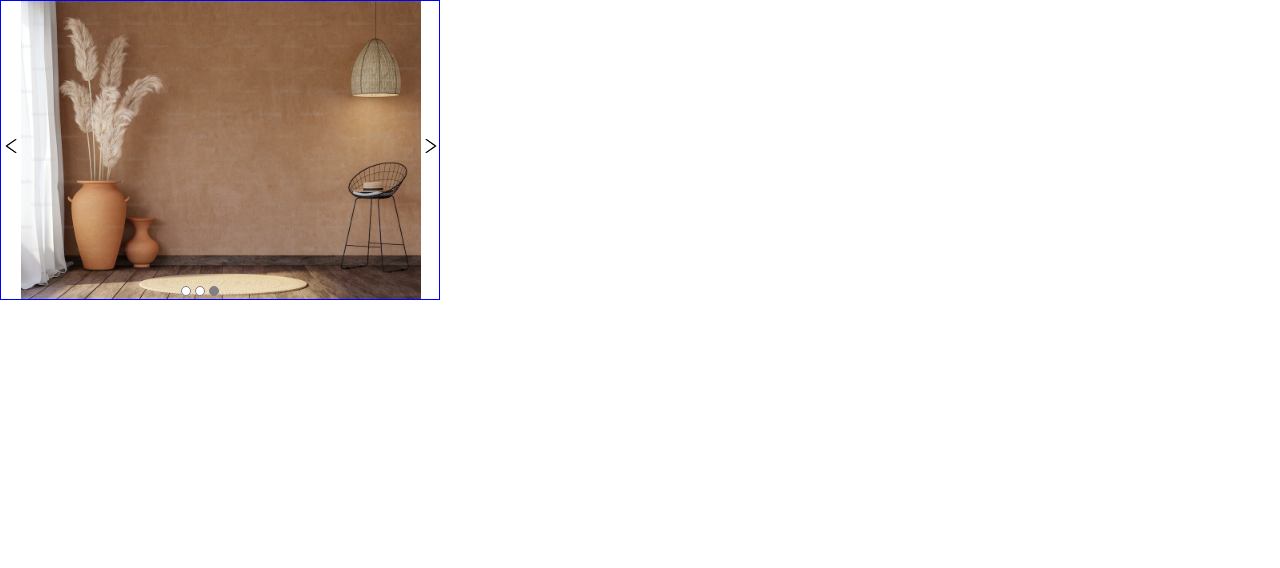
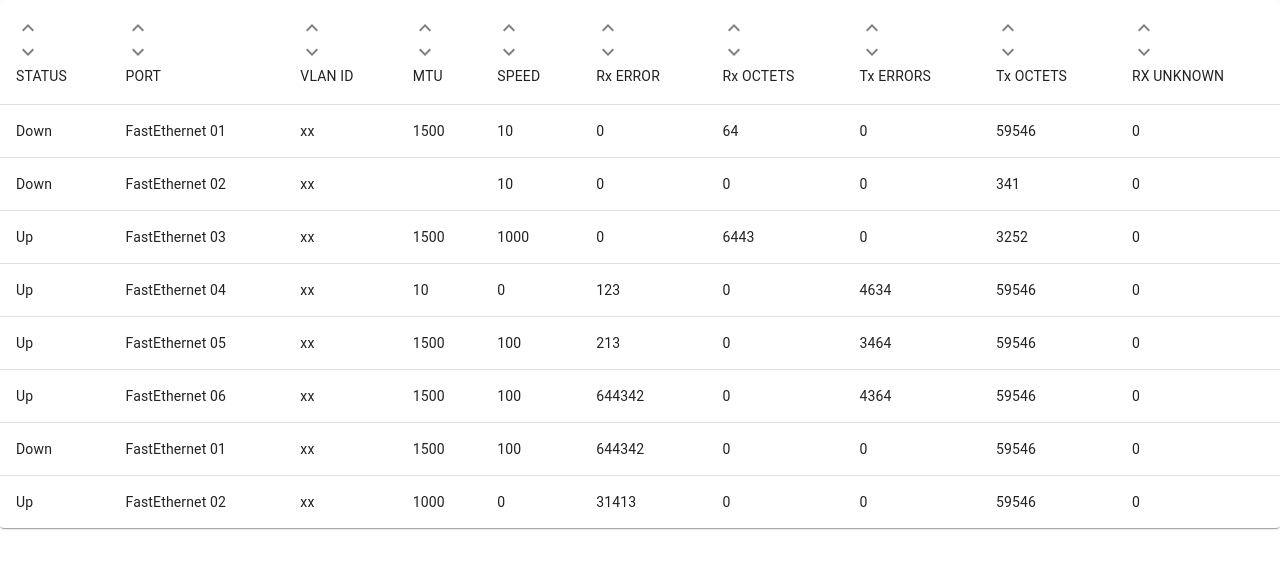
Before and after one commit to abdulkhaliquem9/react-horizontal-scroller, a React (Create React App) app: page / in a window 1280 px wide. Shown: the top 568 px of the page. Built offline with nearby package versions, Linux system fonts and the light colour scheme.

Commit message:
added Table with column wise sorting & added MUI dependency

```diff
--- a/package.json
+++ b/package.json
@@ -3,6 +3,10 @@
   "version": "0.1.0",
   "private": true,
   "dependencies": {
+    "@emotion/react": "^11.11.3",
+    "@emotion/styled": "^11.11.0",
+    "@mui/icons-material": "^5.15.7",
+    "@mui/material": "^5.15.7",
     "@testing-library/jest-dom": "^5.16.5",
     "@testing-library/react": "^13.3.0",
     "@testing-library/user-event": "^13.5.0",
--- a/src/App.js
+++ b/src/App.js
@@ -1,7 +1,9 @@
 // import Scroller from './components/scroller';
 // import DateCarousel from './components/DateCarousel';
 // import ScrollBanner from "./components/ScrollBanner";
-import Carousel from './components/Carousel';
+// import Carousel from './components/Carousel';
+import Table from './components/Table'
+import data from './components/Table/data'
 
 function App() {
   return (
@@ -9,7 +11,8 @@ function App() {
      {/* <Scroller/>
      <DateCarousel/>
      <ScrollBanner/> */}
-     <Carousel/>
+     {/* <Carousel/> */}
+     <Table data={data}/>
     </div>
   );
 }
--- /dev/null
+++ b/src/components/Table/data.js
@@ -0,0 +1,17 @@
+const data = [
+    {STATUS: 'Down', PORT: 'FastEthernet 01', 'VLAN ID': 'xx', MTU: 1500, SPEED: 10, 'Rx ERROR': 0, 'Rx OCTETS': 64, 'Tx ERRORS': 0, 'Tx OCTETS': 59546, 'RX UNKNOWN': 0},
+    {STATUS: 'Down', PORT: 'FastEthernet 02', 'VLAN ID': 'xx', MTU: undefined, SPEED: 10, 'Rx ERROR': 0, 'Rx OCTETS': 0, 'Tx ERRORS': 0, 'Tx OCTETS': 341, 'RX UNKNOWN': 0},
+    {STATUS: 'Up', PORT: 'FastEthernet 03', 'VLAN ID': 'xx', MTU: 1500, SPEED: 1000, 'Rx ERROR': 0, 'Rx OCTETS': 6443, 'Tx ERRORS': 0, 'Tx OCTETS': 3252, 'RX UNKNOWN': 0},
+    {STATUS: 'Up', PORT: 'FastEthernet 04', 'VLAN ID': 'xx', MTU: 10, SPEED: 0, 'Rx ERROR': 123, 'Rx OCTETS': 0, 'Tx ERRORS': 4634, 'Tx OCTETS': 59546, 'RX UNKNOWN': 0},
+    {STATUS: 'Up', PORT: 'FastEthernet 05', 'VLAN ID': 'xx', MTU: 1500, SPEED: 100, 'Rx ERROR': 213, 'Rx OCTETS': 0, 'Tx ERRORS': 3464, 'Tx OCTETS': 59546, 'RX UNKNOWN': 0},
+    {STATUS: 'Up', PORT: 'FastEthernet 06', 'VLAN ID': 'xx', MTU: 1500, SPEED: 100, 'Rx ERROR': 644342, 'Rx OCTETS': 0, 'Tx ERRORS': 4364, 'Tx OCTETS': 59546, 'RX UNKNOWN': 0},
+    {STATUS: 'Down', PORT: 'FastEthernet 01', 'VLAN ID': 'xx', MTU: 1500, SPEED: 100, 'Rx ERROR': 644342, 'Rx OCTETS': 0, 'Tx ERRORS': 0, 'Tx OCTETS': 59546, 'RX UNKNOWN': 0},
+    {STATUS: 'Up', PORT: 'FastEthernet 02', 'VLAN ID': 'xx', MTU: 1000, SPEED: 0, 'Rx ERROR': 31413, 'Rx OCTETS': 0, 'Tx ERRORS': 0, 'Tx OCTETS': 59546, 'RX UNKNOWN': 0},
+
+    // { "name": "Frozen yoghurt", "calories": 159, "fat": 6, "carbs": 24, "protein": 4 },
+    // { "name": "Ice cream sandwich", "calories": 237, "fat": 9, "carbs": 37, "protein": 4.3 },
+    // { "name": "Eclair", "calories": 262, "fat": 16, "carbs": 24, "protein": 6 },
+    // { "name": "Cupcake", "calories": 305, "fat": 3.7, "carbs": 67, "protein": 4.3 },
+    // { "name": "Gingerbread", "calories": 356, "fat": 16, "carbs": 49, "protein": 3.9 }
+]
+export default data
--- /dev/null
+++ b/src/components/Table/index.js
@@ -0,0 +1,104 @@
+import React, { useEffect, useState } from 'react';
+import Table from '@mui/material/Table';
+import TableBody from '@mui/material/TableBody';
+import TableCell from '@mui/material/TableCell';
+import TableContainer from '@mui/material/TableContainer';
+import TableHead from '@mui/material/TableHead';
+import TableRow from '@mui/material/TableRow';
+import Paper from '@mui/material/Paper';
+import KeyboardArrowUpIcon from '@mui/icons-material/KeyboardArrowUp';
+import KeyboardArrowDownIcon from '@mui/icons-material/KeyboardArrowDown';
+
+const ASCENDING = 'asc';
+const DESCENDING = 'desc'
+
+const sortData = (a, b, sortByColumn, orderBy) => {
+  if(typeof a[sortByColumn] === 'number'){
+    if(orderBy === ASCENDING)
+      return a[sortByColumn] - b[sortByColumn]
+    else
+      return b[sortByColumn] - a[sortByColumn]
+  }else {
+    if(orderBy === ASCENDING){
+      const valA = a[sortByColumn].toUpperCase(); // ignore upper and lowercase
+      const valB = b[sortByColumn].toUpperCase(); // ignore upper and lowercase
+      if (valA < valB) {
+        return -1;
+      }
+      if (valA > valB) {
+        return 1;
+      }
+      return 0;
+    }else {
+      const valA = a[sortByColumn].toUpperCase(); // ignore upper and lowercase
+      const valB = b[sortByColumn].toUpperCase(); // ignore upper and lowercase
+      if (valA < valB) {
+        return 1;
+      }
+      if (valA > valB) {
+        return -1;
+      }
+      return 0;
+    }
+  }
+}
+
+export default function BasicTable(props) {
+  const [tableData, setTableData] = useState({orderBy:'', sortByColumn:''})
+  const { data } = props
+  useEffect(() => {
+
+    setTableData(prev => ({ ...prev, rawData: data, data }))
+  }, [data]);
+
+  const sortBy = ({orderBy, columnName: sortByColumn}) => {
+    const {data = []} = tableData;
+    if(orderBy === ASCENDING){
+      const ascData = data.sort((a,b)=>sortData(a,b, sortByColumn, orderBy));
+      setTableData(prev => ({ ...prev, orderBy, sortByColumn, data: ascData }))
+    }else {
+      const descData = data.sort((a,b)=>sortData(a,b, sortByColumn, orderBy));
+      setTableData(prev => ({ ...prev, orderBy, sortByColumn, data: descData }))
+    }
+
+  }
+
+  const {sortByColumn, orderBy} = tableData;
+  console.log('data', data)
+  const tableColumns = ['STATUS', 'PORT', 'VLAN ID', 'MTU', 'SPEED', 'Rx ERROR', 'Rx OCTETS', 'Tx ERRORS', 'Tx OCTETS', 'RX UNKNOWN']
+  return (
+    <TableContainer component={Paper}>
+      <Table sx={{ minWidth: 650 }} aria-label="simple table">
+        <TableHead>
+          <TableRow>
+            {
+              tableColumns.map(columnName => <TableCell key={columnName}>
+              <span style={{display:'flex', flexDirection:'column'}}>
+              {
+                orderBy === ASCENDING || orderBy.length === 0 ? <KeyboardArrowUpIcon sx={{color: sortByColumn === columnName && orderBy ===ASCENDING  ? 'black': 'gray'}} onClick={()=>{sortBy({orderBy: DESCENDING, columnName})}}/> : null
+              }
+              {
+                orderBy === DESCENDING || orderBy.length === 0 ? <KeyboardArrowDownIcon sx={{color: sortByColumn === columnName && orderBy === DESCENDING ? 'black': 'gray'}} onClick={()=>{sortBy({orderBy: ASCENDING, columnName})}} /> : null
+              }
+              </span>
+              <span style={{fontWeight: sortByColumn === columnName ? 'bold':'normal'}}> {columnName} </span>
+              </TableCell>)
+            }
+          </TableRow>
+        </TableHead>
+        <TableBody>
+          {data.map((row, i) => (
+            <TableRow
+              key={i}
+              sx={{ '&:last-child td, &:last-child th': { border: 0 } }}
+            >
+              {
+                tableColumns.map(columnName => <TableCell component="th" scope="row" key={columnName}> {row[columnName]} </TableCell>)
+              }
+            </TableRow>
+          ))}
+        </TableBody>
+      </Table>
+    </TableContainer>
+  );
+}
```
Also changed, not shown: src/components/Table/utils.js (added).
